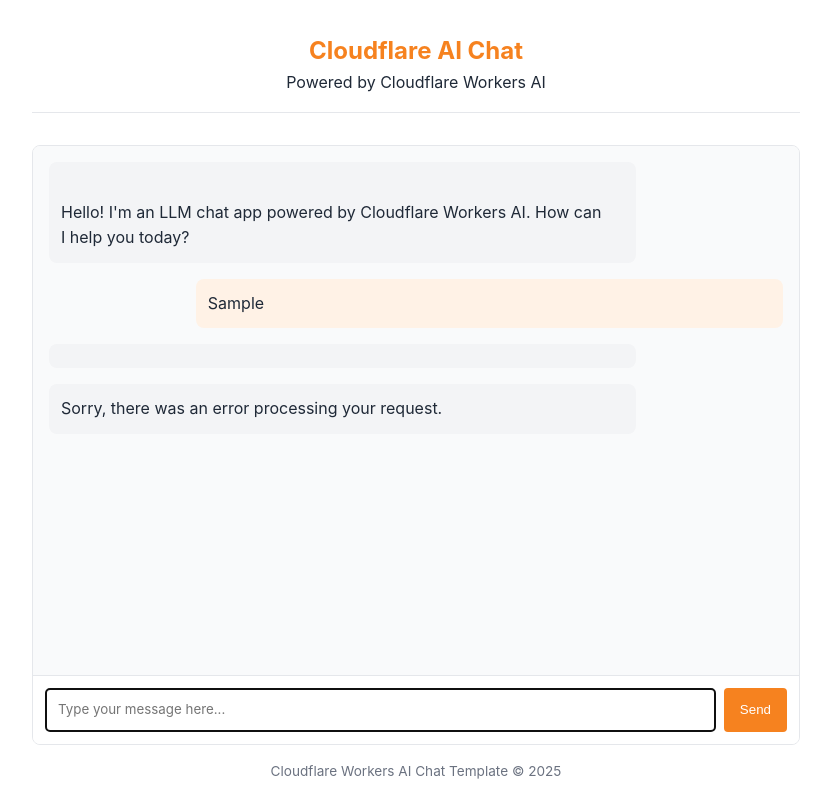
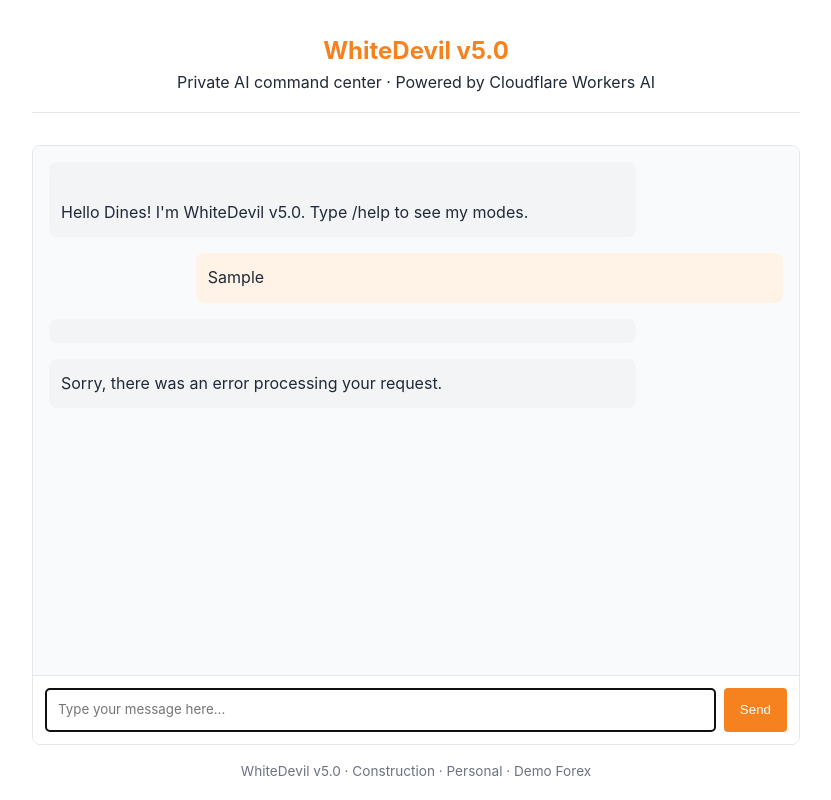
Before and after one commit to Dinesrao92/whitedevil-ai, a website: page public/index.html in a window 1280 px wide. Both pictures are taken after typing "Sample" into the empty fields and a click on the button "Send". Shown: the whole page, without its empty margins (224-1055 px from the left). Drawn offline with Linux system fonts and the light colour scheme; no server answers.

Commit message:
Prepare WhiteDevil v5 personality, branding and safe chat rendering

```diff
--- a/public/chat.js
+++ b/public/chat.js
@@ -15,7 +15,7 @@
 	{
 		role: "assistant",
 		content:
-			"Hello! I'm an LLM chat app powered by Cloudflare Workers AI. How can I help you today?",
+			"Hello Dines! I'm WhiteDevil v5.0. Type /help to see my modes.",
 	},
 ];
 let isProcessing = false;
@@ -201,7 +201,9 @@
 function addMessageToChat(role, content) {
 	const messageEl = document.createElement("div");
 	messageEl.className = `message ${role}-message`;
-	messageEl.innerHTML = `<p>${content}</p>`;
+	const paragraph = document.createElement("p");
+	paragraph.textContent = content;
+	messageEl.appendChild(paragraph);
 	chatMessages.appendChild(messageEl);
 
 	// Scroll to bottom
--- a/public/index.html
+++ b/public/index.html
@@ -3,7 +3,7 @@
 	<head>
 		<meta charset="UTF-8" />
 		<meta name="viewport" content="width=device-width, initial-scale=1.0" />
-		<title>LLM Chat App</title>
+		<title>WhiteDevil v5.0</title>
 		<style>
 			:root {
 				--primary-color: #f6821f;
@@ -144,16 +144,15 @@
 	</head>
 	<body>
 		<header>
-			<h1>Cloudflare AI Chat</h1>
-			<p>Powered by Cloudflare Workers AI</p>
+			<h1>WhiteDevil v5.0</h1>
+			<p>Private AI command center · Powered by Cloudflare Workers AI</p>
 		</header>
 
 		<div class="chat-container">
 			<div id="chat-messages" class="chat-messages">
 				<div class="message assistant-message">
 					<p>
-						Hello! I'm an LLM chat app powered by Cloudflare Workers AI. How can
-						I help you today?
+						Hello Dines! I'm WhiteDevil v5.0. Type /help to see my modes.
 					</p>
 				</div>
 			</div>
@@ -174,7 +173,7 @@
 		</div>
 
 		<footer>
-			<p>Cloudflare Workers AI Chat Template &copy; 2025</p>
+			<p>WhiteDevil v5.0 · Construction · Personal · Demo Forex</p>
 		</footer>
 
 		<!-- Chat app script -->
```
Also changed, not shown: src/index.ts (+26 -6 lines).
